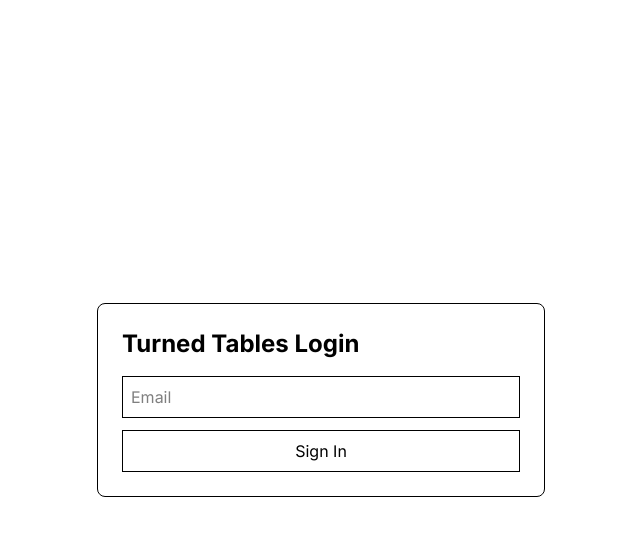
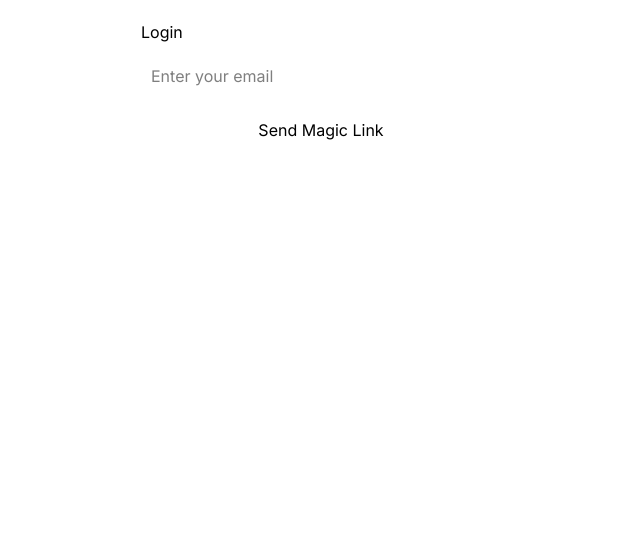
Before and after one commit to alexmatt282-design/turned-tables, a React (Vite) app: page / in a window 1280 px wide. Shown: the top 536 px of the page, without its empty margins (319-959 px from the left). Built offline with nearby package versions, Linux system fonts and the light colour scheme; no server answers; a web font is replaced by a local one.

Commit message:
Update LoginScreen.tsx

```diff
--- a/src/components/LoginScreen.tsx
+++ b/src/components/LoginScreen.tsx
@@ -3,47 +3,71 @@ import { supabase } from '../lib/supabase';
 
 export function LoginScreen() {
   const [email, setEmail] = useState('');
+  const [loading, setLoading] = useState(false);
   const [message, setMessage] = useState('');
 
-  const signIn = async () => {
+  const handleLogin = async (e: React.FormEvent) => {
+    e.preventDefault();
+    setLoading(true);
+    setMessage('');
+
+    try {
       const { error } = await supabase.auth.signInWithOtp({
         email,
         options: {
-        emailRedirectTo: window.location.origin,
+          // IMPORTANT: this must match your deployed site
+          emailRedirectTo: 'https://turned-tables.vercel.app',
         },
       });
 
       if (error) {
         setMessage(error.message);
       } else {
-      setMessage('Check your email for a login link.');
+        setMessage('Check your email for the login link.');
       }
+    } catch (err: any) {
+      setMessage(err.message || 'Something went wrong.');
+    }
+
+    setLoading(false);
   };
 
   return (
-    <div className="flex min-h-screen items-center justify-center">
-      <div className="w-full max-w-md p-6 border rounded-lg">
-        <h1 className="text-2xl font-bold mb-4">Turned Tables Login</h1>
+    <div style={{ padding: 20, maxWidth: 400, margin: '0 auto' }}>
+      <h1>Login</h1>
 
+      <form onSubmit={handleLogin}>
         <input
           type="email"
-          placeholder="Email"
+          placeholder="Enter your email"
           value={email}
           onChange={(e) => setEmail(e.target.value)}
-          className="w-full border p-2 mb-3"
+          style={{
+            width: '100%',
+            padding: 10,
+            marginTop: 10,
+            marginBottom: 10,
+          }}
+          required
         />
 
         <button
-          onClick={signIn}
-          className="w-full border p-2"
+          type="submit"
+          disabled={loading}
+          style={{
+            width: '100%',
+            padding: 10,
+          }}
         >
-          Sign In
+          {loading ? 'Sending link...' : 'Send Magic Link'}
         </button>
+      </form>
 
       {message && (
-          <p className="mt-3">{message}</p>
+        <p style={{ marginTop: 10 }}>
+          {message}
+        </p>
       )}
-      </div>
     </div>
   );
 }
```
Lines whose indentation alone changed are shown as unchanged.
